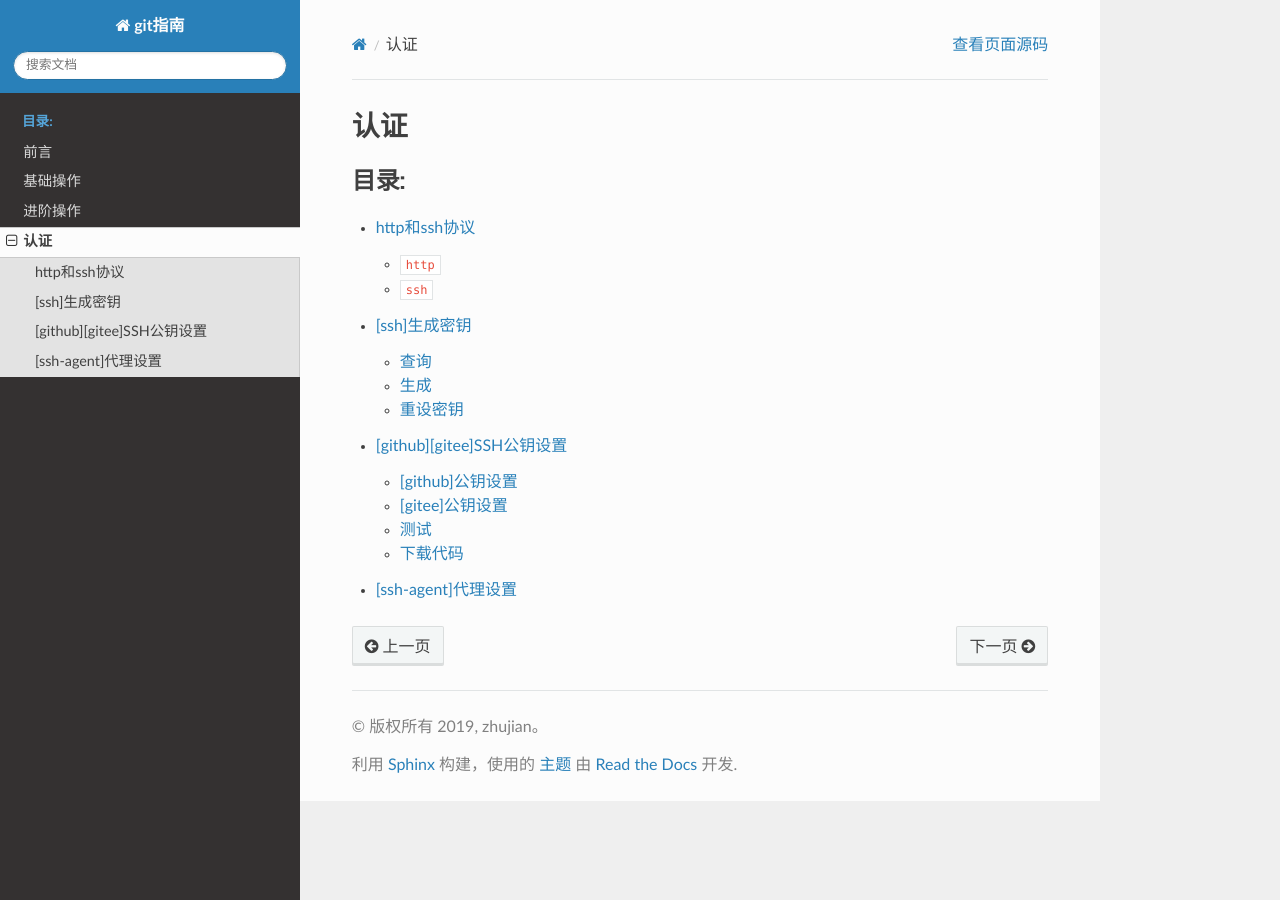
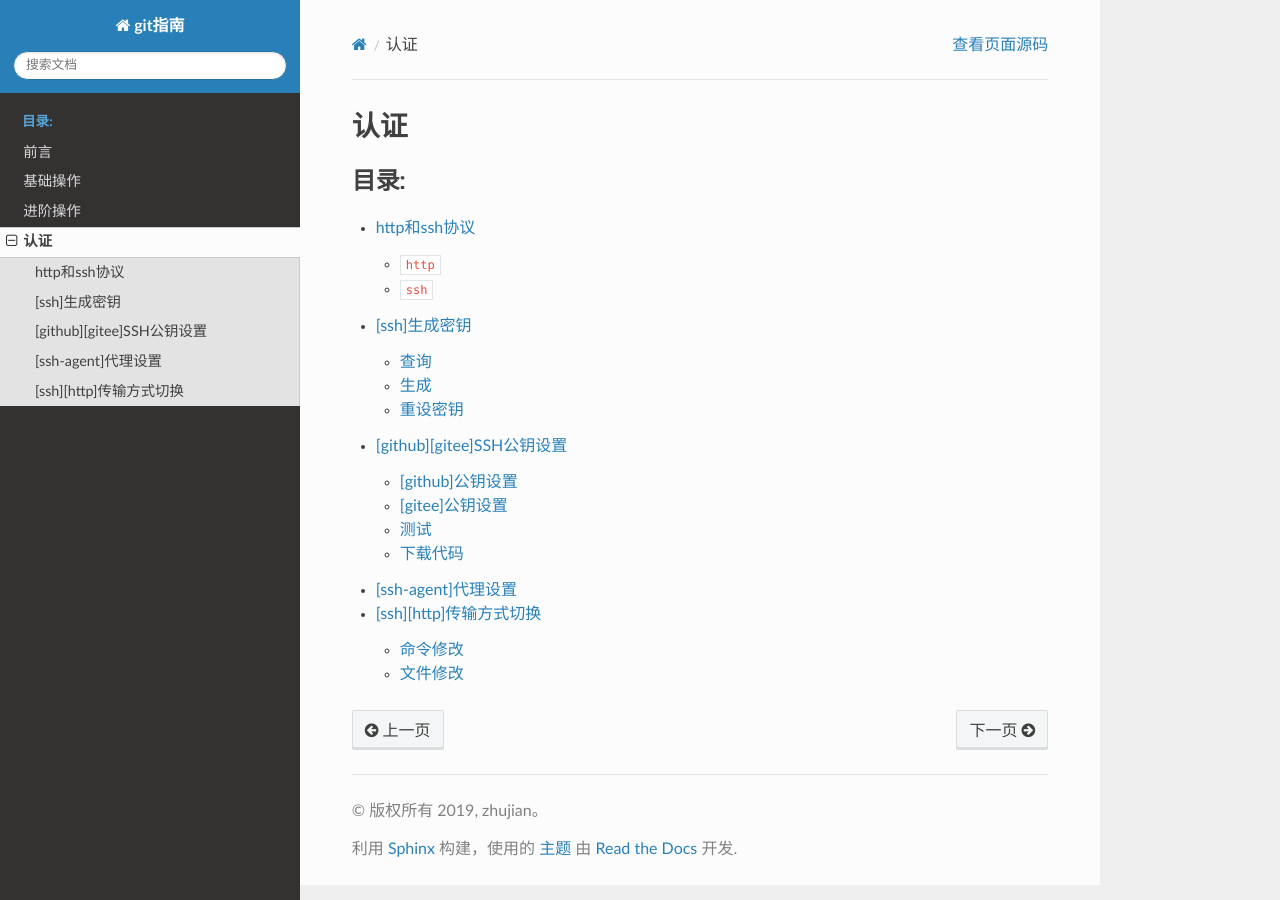
Before and after one commit to Document-Collection/git-guide, a Sphinx documentation site: the page built from docs/source/authentication.rst, in a window 1280 px wide. Built offline with Sphinx 7.4.7 and the Read the Docs theme 2.0.0, drawn with Linux system fonts in a browser that asks for light colours.

```diff
--- a/docs/source/authentication.rst
+++ b/docs/source/authentication.rst
@@ -11,3 +11,4 @@
    authentication/[ssh]生成密钥
    authentication/[github][gitee]SSH公钥设置
    authentication/[ssh-agent]代理设置
+   authentication/[ssh][http]传输方式切换
```
